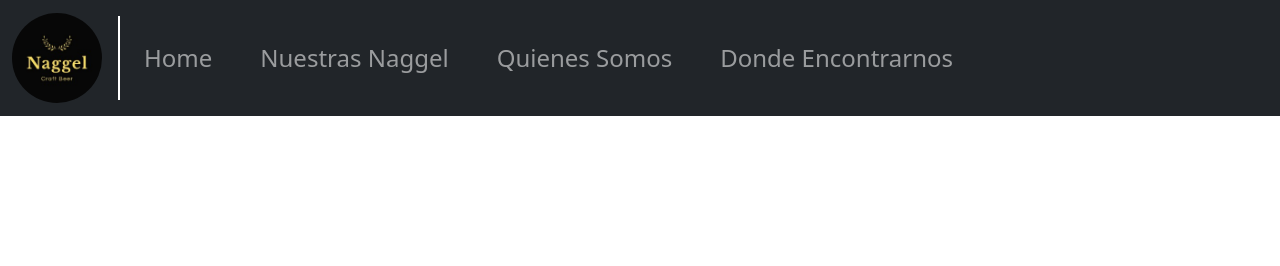
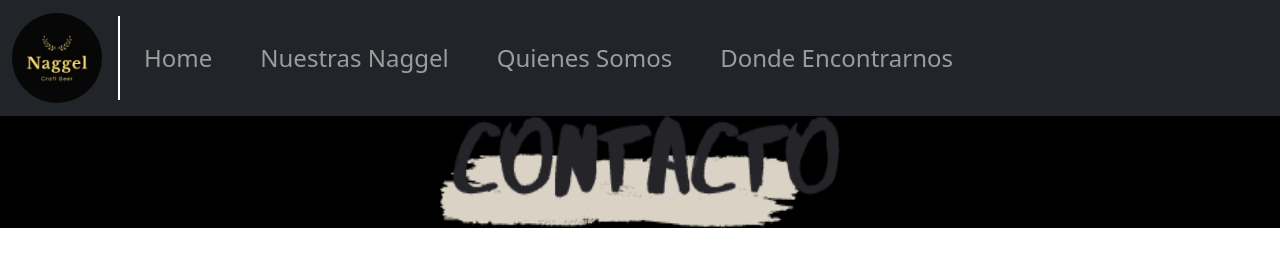
Before and after one commit to angeltm3110/prueba_naggel, a website: page donde-encontrarnos.html in a window 1280 px wide. Drawn offline with nearby package versions, Linux system fonts and the light colour scheme.

Commit message:
segui agregando cosas a la seccion donde encontrarnos

```diff
--- a/donde-encontrarnos.html
+++ b/donde-encontrarnos.html
@@ -8,7 +8,7 @@
     <!-- Bootstrap CSS -->
     <link href="https://cdn.jsdelivr.net/npm/bootstrap@5.0.1/dist/css/bootstrap.min.css" rel="stylesheet" integrity="sha384-+0n0xVW2eSR5OomGNYDnhzAbDsOXxcvSN1TPprVMTNDbiYZCxYbOOl7+AMvyTG2x" crossorigin="anonymous">
     <link rel="stylesheet" href="css/style.css">
-    <title>Hello, world!</title>
+    <title>Donde Encontrarnos</title>
   </head>
   <body>
     <nav class="navbar navbar-expand-lg navbar-dark bg-dark vw-100">
@@ -34,3 +34,8 @@
         </div>
       </div>
     </nav>
+    <header>
+        <div class="container-fluid contacto-logo">
+            <img src="image/contacto.png" alt="contacto logo" class="contacto-image">
+        </div>
+    </header>
--- a/scss/_body.scss
+++ b/scss/_body.scss
@@ -117,3 +117,13 @@
      text-align: center;
      justify-content: center;
  }
+ /*SECCION DONDE ENCONTRARNOS*/
+
+ .contacto-logo{
+     background-color: black;
+     text-align: center;
+ }
+ .contacto-image{
+    height: 7rem;
+    width: 400px;
+ }
```
Also changed, not shown: css/style.css, 1 other file.
